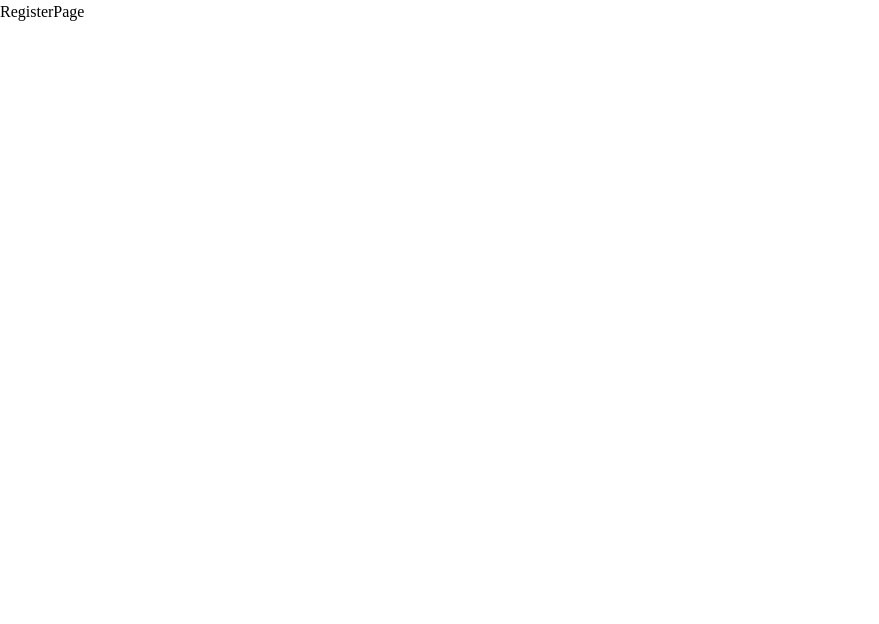
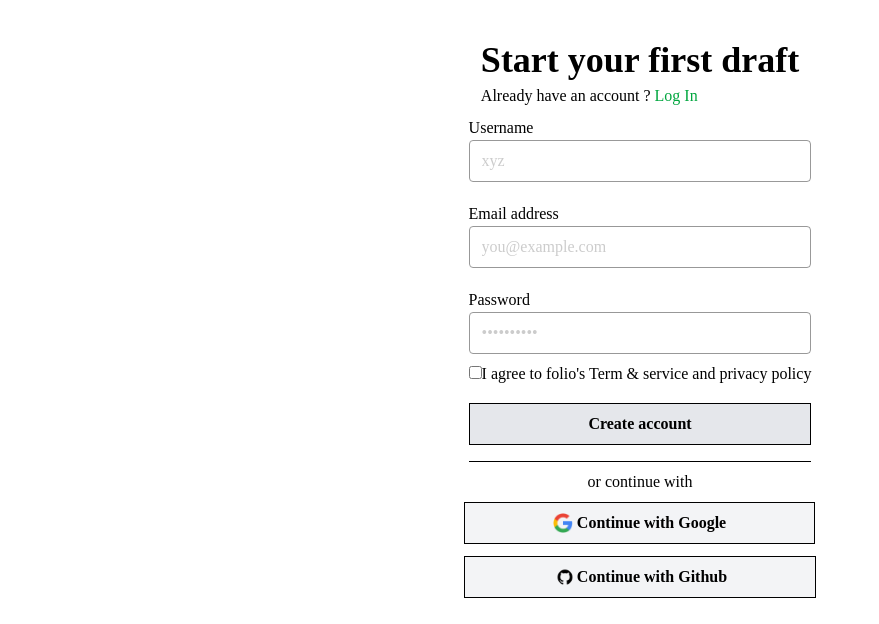
Before and after one commit to princekumar9234/Resume-Builder, a React (Vite) app in the folder Frontend/: page /register in a window 1280 px wide. Shown: the top 624 px of the page, without its empty margins (0-879 px from the left). Built offline with nearby package versions, Linux system fonts and the light colour scheme.

Commit message:
create registerPage

```diff
--- a/Frontend/src/features/auth/pages/LoginPage.jsx
+++ b/Frontend/src/features/auth/pages/LoginPage.jsx
@@ -16,7 +16,12 @@ const LoginPage = () => {
       <div className="flex flex-col gap-5">
         <div className=" items-baseline">
           <h2 className="text-4xl font-bold">Welcome Back</h2>
-          <p>New to filo ?<button className="ml-1 text-green-500 cursor-pointer">Create an Account</button> </p>
+          <p>
+            New to filo ?
+            <button className="ml-1 text-green-500 cursor-pointer">
+              Create an Account
+            </button>{" "}
+          </p>
         </div>
         <form onSubmit={handleFrom}>
           <div className="flex flex-col gap-1">
@@ -44,9 +49,11 @@ const LoginPage = () => {
             />
           </div>
           <div className="mb-3">
-            <button className=" cursor-pointer ml-62 text-red-700">forget password ?</button>
+            <button className=" cursor-pointer ml-62 text-red-700">
+              forget password ?
+            </button>
           </div>
-          <button className="border-2 w-full cursor-pointer font-bold py-2 text-lg bg-amber-100 mb-3">
+          <button className="border-2 w-full cursor-pointer font-bold py-2 text-lg bg-amber-100 mb-5">
             Login
           </button>
           <hr />
@@ -57,7 +64,7 @@ const LoginPage = () => {
               with Google
             </button>
             <button className=" cursor-pointer flex items-center gap-1 border px-24 py-2">
-              <img src={github} alt="github" height={20} width={22} /> Continue
+              <img src={github} alt="github" height={22} width={24} /> Continue
               with Github
             </button>
           </div>
--- a/Frontend/src/features/auth/pages/RegisterPage.jsx
+++ b/Frontend/src/features/auth/pages/RegisterPage.jsx
@@ -1,9 +1,64 @@
-import React from 'react'
+import React, { useState } from "react";
+import Google from "../../../assets/google.png";
+import github from "../../../assets/github.png";
 
 const RegisterPage = () => {
+  const [agreed, setAgreed] = useState(false);
   return (
-    <div>RegisterPage</div>
-  )
-}
+    <main>
+      <div className="flex flex-col items-center justify-center gap-2 mt-10">
+        <div>
+          <h1 className="text-4xl font-semibold">Start your first draft </h1>
+          <p className="mt-1">
+            Already have an account ?{" "}
+            <button className="text-green-600">Log In</button>
+          </p>
+        </div>
+        <div className="flex flex-col">
+          <label className=" text-bold ">Username</label>
+          <input
+            className="px-3 py-2 border  opacity-40 outline-none  focus:outline-0 rounded"
+            type="text"
+            placeholder="xyz"
+          />
+          <label className="text-bold mt-5">Email address</label>
+          <input
+            className="px-3 py-2 border opacity-40 outline-none   focus:outline-0 rounded"
+            type="email"
+            placeholder="you@example.com"
+          />
+          <label className=" text-bold  mt-5"> Password</label>
+          <input
+            className="px-3 py-2 border opacity-40 outline-none   focus:outline-0 rounded"
+            type="password"
+            placeholder="••••••••••"
+          />
+          <div className="text-l ">
+            <input
+              type="checkbox"
+              checked={agreed}
+              onChange={(e) => setAgreed(e.target.checked)}
+              className="mt-3 mb-3 accent-[#A9803F] "
+            />
+            I agree to folio's Term & service and privacy policy
+          </div>
+          <button className="py-2 border bg-gray-200 font-bold mt-3 mb-4">
+            Create account{" "}
+          </button>{" "}
+          <hr />
+        </div>
+        or continue with
+        <div className=" ">
+          <button className="flex items-center gap-1 bg-gray-100 font-bold  border py-2 px-22">
+            <img src={Google} alt="Google" width={20} /> Continue with Google
+          </button>
+          <button className="flex items-center  bg-gray-100 font-bold  border py-2 px-22 mt-3 mb-10">
+            <img src={github} alt="github" width={24} /> Continue with Github
+          </button>
+        </div>
+      </div>
+    </main>
+  );
+};
 
-export default RegisterPage
+export default RegisterPage;
```
